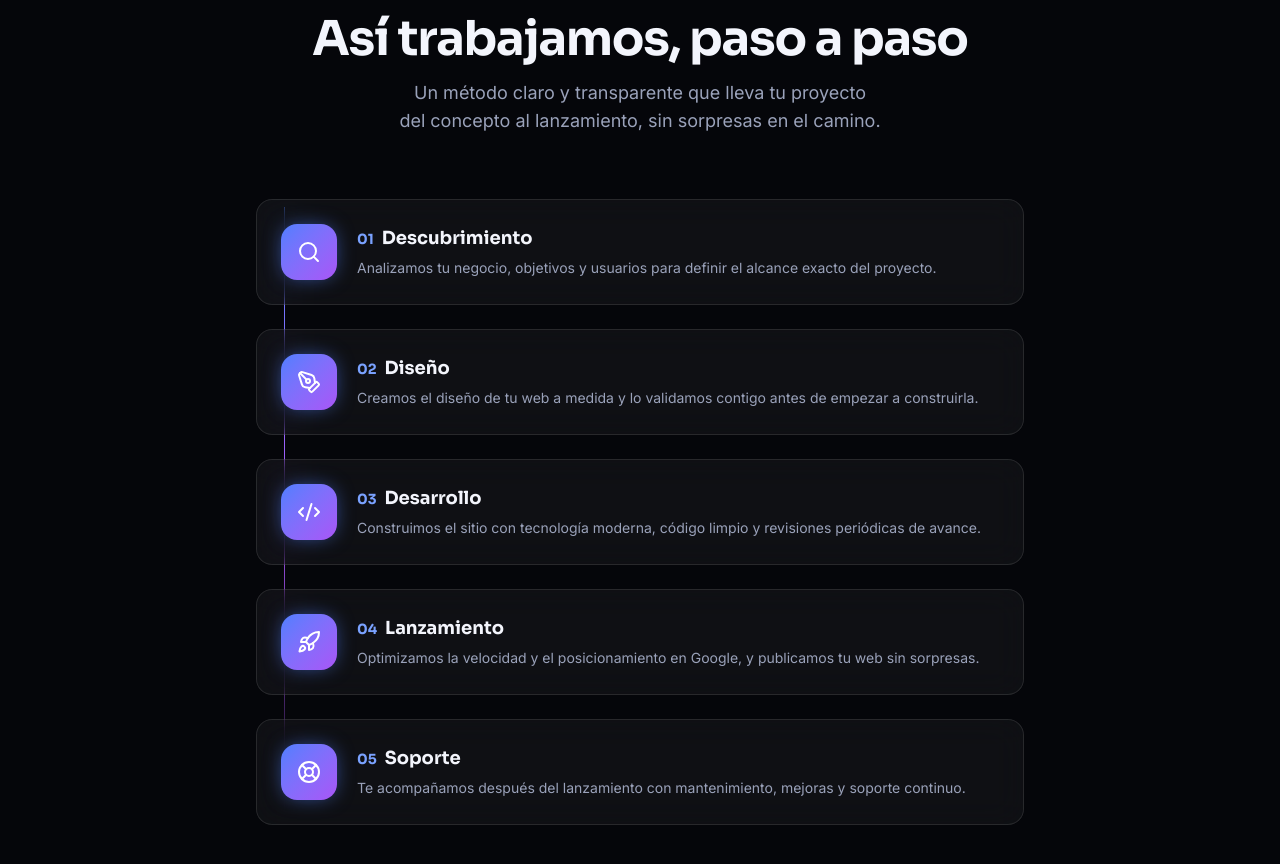
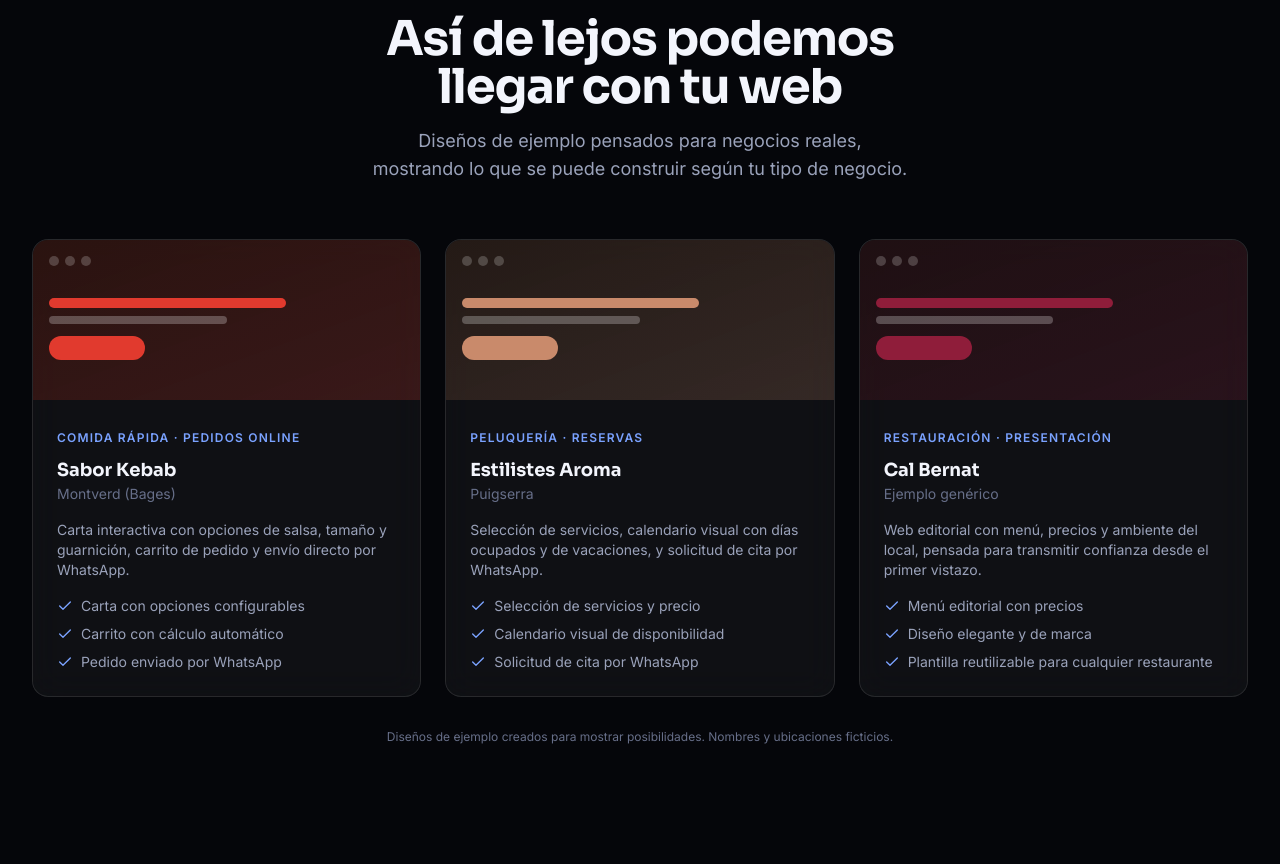
Before and after one commit to webcraftstudiosos/webcraftstudio, a Next.js app: page / in a window 1280 px wide. Shown: the part 1860-2724 px from the top of the page. Built offline with nearby package versions, Linux system fonts and the light colour scheme.

Commit message:
Add Ejemplos section with anonymized example projects
Showcases the three demo styles (ordering cart, booking with
availability calendar, editorial menu) with fictional names and
locations since no real clients yet.

```diff
--- a/app/page.tsx
+++ b/app/page.tsx
@@ -1,6 +1,7 @@
 import { Navbar } from "@/components/Navbar";
 import { Hero } from "@/components/Hero";
 import { Services } from "@/components/Services";
+import { Examples } from "@/components/Examples";
 import { Process } from "@/components/Process";
 import { BudgetCalculator } from "@/components/BudgetCalculator";
 import { FAQ } from "@/components/FAQ";
@@ -15,6 +16,7 @@ export default function Home() {
       <main id="main-content" className="flex-1">
         <Hero />
         <Services />
+        <Examples />
         <Process />
         <BudgetCalculator />
         <FAQ />
--- /dev/null
+++ b/components/Examples.tsx
@@ -0,0 +1,93 @@
+"use client";
+
+import { motion } from "framer-motion";
+import { Check } from "lucide-react";
+import { exampleProjects } from "@/data/siteData";
+import { Container } from "@/components/ui/Container";
+import { SectionHeading } from "@/components/ui/SectionHeading";
+import { GlassCard } from "@/components/ui/GlassCard";
+
+export function Examples() {
+  return (
+    <section id="ejemplos" className="relative py-24 sm:py-32">
+      <Container className="flex flex-col items-center">
+        <SectionHeading
+          eyebrow="Ejemplos"
+          title="Así de lejos podemos llegar con tu web"
+          description="Diseños de ejemplo pensados para negocios reales, mostrando lo que se puede construir según tu tipo de negocio."
+        />
+
+        <div className="mt-14 grid w-full grid-cols-1 gap-6 lg:grid-cols-3">
+          {exampleProjects.map((project, index) => (
+            <motion.div
+              key={project.id}
+              initial={{ opacity: 0, y: 24 }}
+              whileInView={{ opacity: 1, y: 0 }}
+              viewport={{ once: true, margin: "-60px" }}
+              transition={{ duration: 0.5, delay: index * 0.1 }}
+            >
+              <GlassCard className="flex h-full flex-col overflow-hidden">
+                <div
+                  className="relative flex h-40 flex-col justify-end gap-2 p-4"
+                  style={{
+                    background: `linear-gradient(160deg, ${project.accentSoft}, ${project.accent}33)`,
+                  }}
+                >
+                  <div className="flex gap-1.5">
+                    <span className="size-2.5 rounded-full bg-white/20" />
+                    <span className="size-2.5 rounded-full bg-white/20" />
+                    <span className="size-2.5 rounded-full bg-white/20" />
+                  </div>
+                  <div className="flex flex-1 flex-col justify-center gap-2">
+                    <span
+                      className="h-2.5 w-2/3 rounded-full"
+                      style={{ backgroundColor: project.accent }}
+                    />
+                    <span className="h-2 w-1/2 rounded-full bg-white/25" />
+                    <span
+                      className="mt-1 h-6 w-24 rounded-full"
+                      style={{ backgroundColor: project.accent }}
+                    />
+                  </div>
+                </div>
+
+                <div className="flex flex-1 flex-col gap-4 p-6">
+                  <div>
+                    <span className="text-xs font-semibold uppercase tracking-widest text-primary-light">
+                      {project.category}
+                    </span>
+                    <h3 className="mt-2 font-display text-lg font-bold text-text">
+                      {project.name}
+                    </h3>
+                    <p className="text-sm text-text-faint">{project.location}</p>
+                  </div>
+
+                  <p className="text-sm text-text-muted">{project.description}</p>
+
+                  <ul className="mt-auto flex flex-col gap-2">
+                    {project.features.map((feature) => (
+                      <li
+                        key={feature}
+                        className="flex items-start gap-2 text-sm text-text-muted"
+                      >
+                        <Check
+                          className="mt-0.5 size-4 shrink-0 text-primary-light"
+                          aria-hidden="true"
+                        />
+                        {feature}
+                      </li>
+                    ))}
+                  </ul>
+                </div>
+              </GlassCard>
+            </motion.div>
+          ))}
+        </div>
+
+        <p className="mt-8 text-center text-xs text-text-faint">
+          Diseños de ejemplo creados para mostrar posibilidades. Nombres y ubicaciones ficticios.
+        </p>
+      </Container>
+    </section>
+  );
+}
--- a/data/siteData.ts
+++ b/data/siteData.ts
@@ -6,6 +6,7 @@ export type NavLink = {
 export const navLinks: NavLink[] = [
   { label: "Inicio", href: "#inicio" },
   { label: "Servicios", href: "#servicios" },
+  { label: "Ejemplos", href: "#ejemplos" },
   { label: "Proceso", href: "#proceso" },
   { label: "Presupuesto", href: "#presupuesto" },
   { label: "Garantías", href: "#garantias" },
@@ -73,6 +74,65 @@ export const services: Service[] = [
       "Recordatorios y confirmaciones automáticas",
       "Informes claros de cómo va tu negocio",
     ],
+  },
+];
+
+export type ExampleProject = {
+  id: string;
+  category: string;
+  name: string;
+  location: string;
+  description: string;
+  features: string[];
+  accent: string;
+  accentSoft: string;
+};
+
+export const exampleProjects: ExampleProject[] = [
+  {
+    id: "food",
+    category: "Comida rápida · Pedidos online",
+    name: "Sabor Kebab",
+    location: "Montverd (Bages)",
+    description:
+      "Carta interactiva con opciones de salsa, tamaño y guarnición, carrito de pedido y envío directo por WhatsApp.",
+    features: [
+      "Carta con opciones configurables",
+      "Carrito con cálculo automático",
+      "Pedido enviado por WhatsApp",
+    ],
+    accent: "#e13a2e",
+    accentSoft: "#2a1310",
+  },
+  {
+    id: "beauty",
+    category: "Peluquería · Reservas",
+    name: "Estilistes Aroma",
+    location: "Puigserra",
+    description:
+      "Selección de servicios, calendario visual con días ocupados y de vacaciones, y solicitud de cita por WhatsApp.",
+    features: [
+      "Selección de servicios y precio",
+      "Calendario visual de disponibilidad",
+      "Solicitud de cita por WhatsApp",
+    ],
+    accent: "#c98a6b",
+    accentSoft: "#241a16",
+  },
+  {
+    id: "restaurant",
+    category: "Restauración · Presentación",
+    name: "Cal Bernat",
+    location: "Ejemplo genérico",
+    description:
+      "Web editorial con menú, precios y ambiente del local, pensada para transmitir confianza desde el primer vistazo.",
+    features: [
+      "Menú editorial con precios",
+      "Diseño elegante y de marca",
+      "Plantilla reutilizable para cualquier restaurante",
+    ],
+    accent: "#8f1d3a",
+    accentSoft: "#1f1013",
   },
 ];
 
@@ -247,6 +307,7 @@ export const whatsappLink = `https://wa.me/${whatsappNumber}`;
 
 export const footerLinks: NavLink[] = [
   { label: "Servicios", href: "#servicios" },
+  { label: "Ejemplos", href: "#ejemplos" },
   { label: "Proceso", href: "#proceso" },
   { label: "Presupuesto", href: "#presupuesto" },
   { label: "Preguntas frecuentes", href: "#faq" },
```
